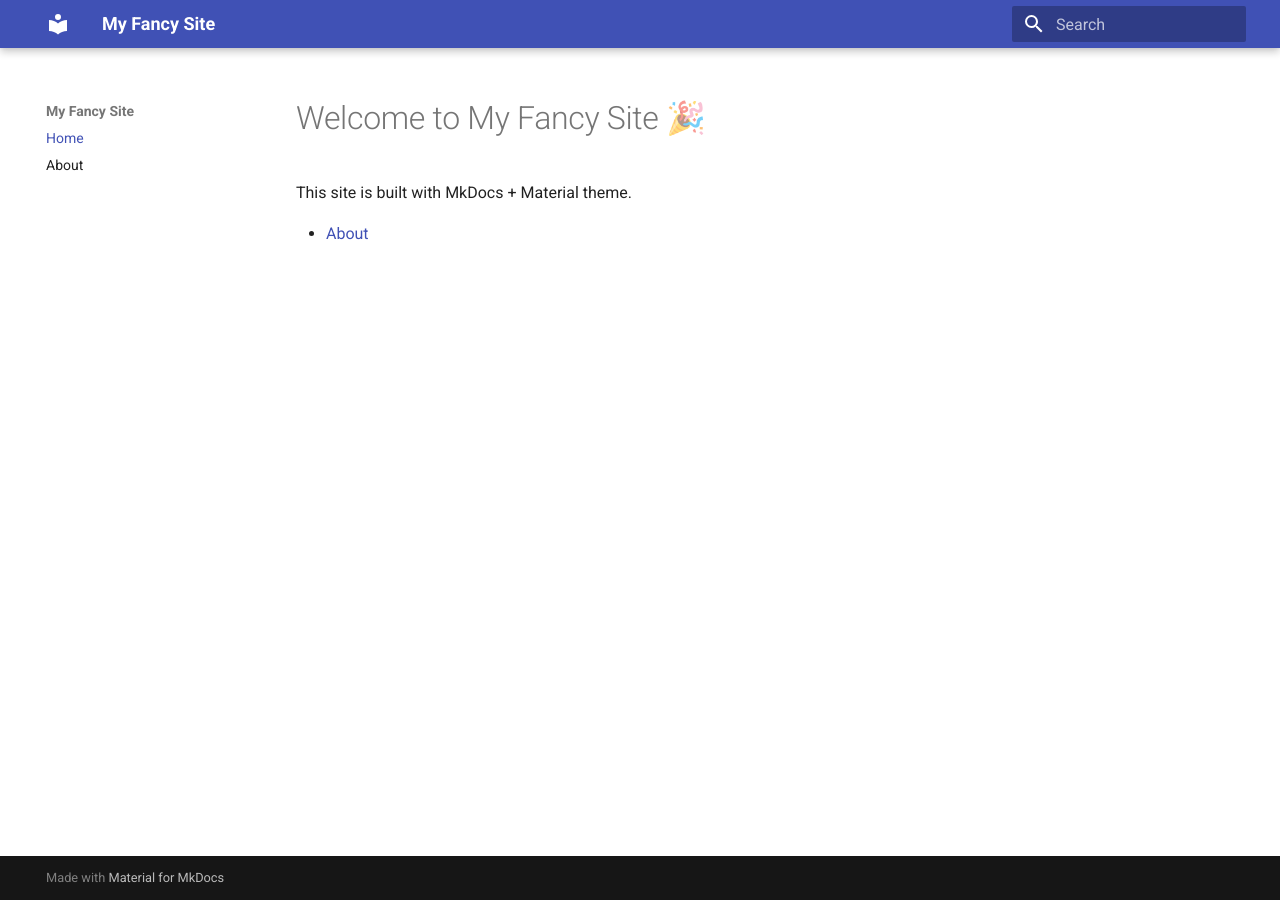
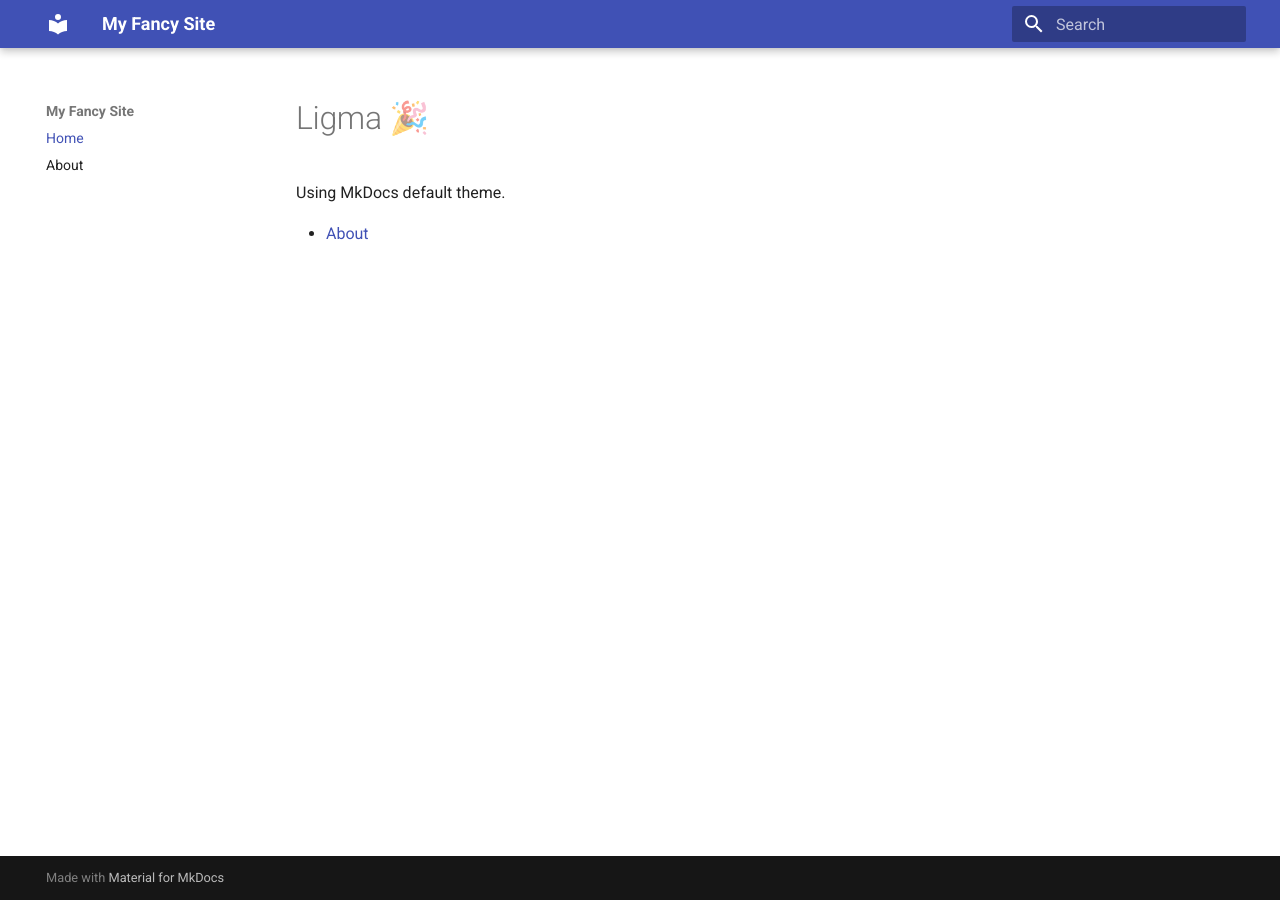
Before and after one commit to ih8coffee/testjekyllpages, an MkDocs documentation site: the page built from docs/index.md, in a window 1280 px wide. Built offline with MkDocs 1.6.1 and Material for MkDocs 9.7.7, drawn with Linux system fonts in a browser that asks for light colours.

Commit message:
update for deploy

```diff
--- a/docs/index.md
+++ b/docs/index.md
@@ -1,5 +1,5 @@
-# Welcome to My Fancy Site 🎉
+# Ligma 🎉
 
-This site is built with MkDocs + Material theme.
+Using MkDocs default theme.
 
 - [About](about.md)
```
